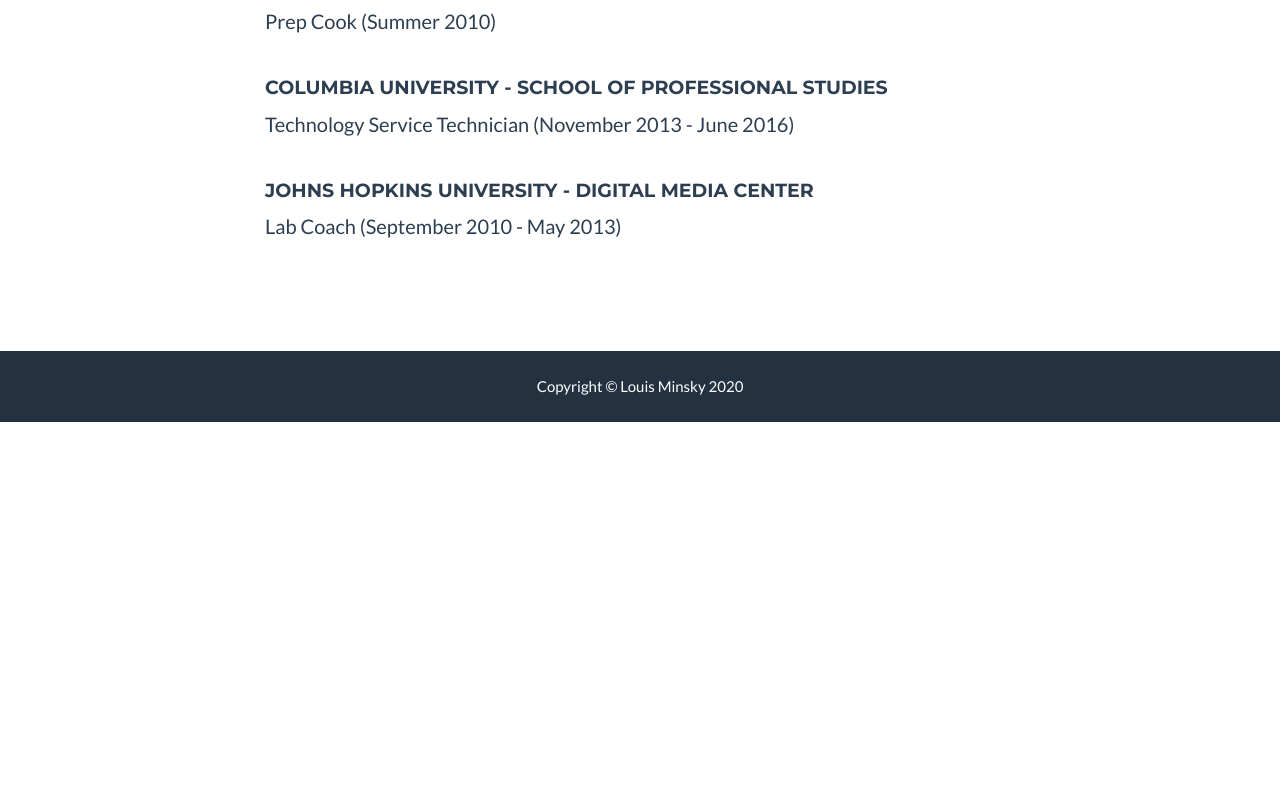
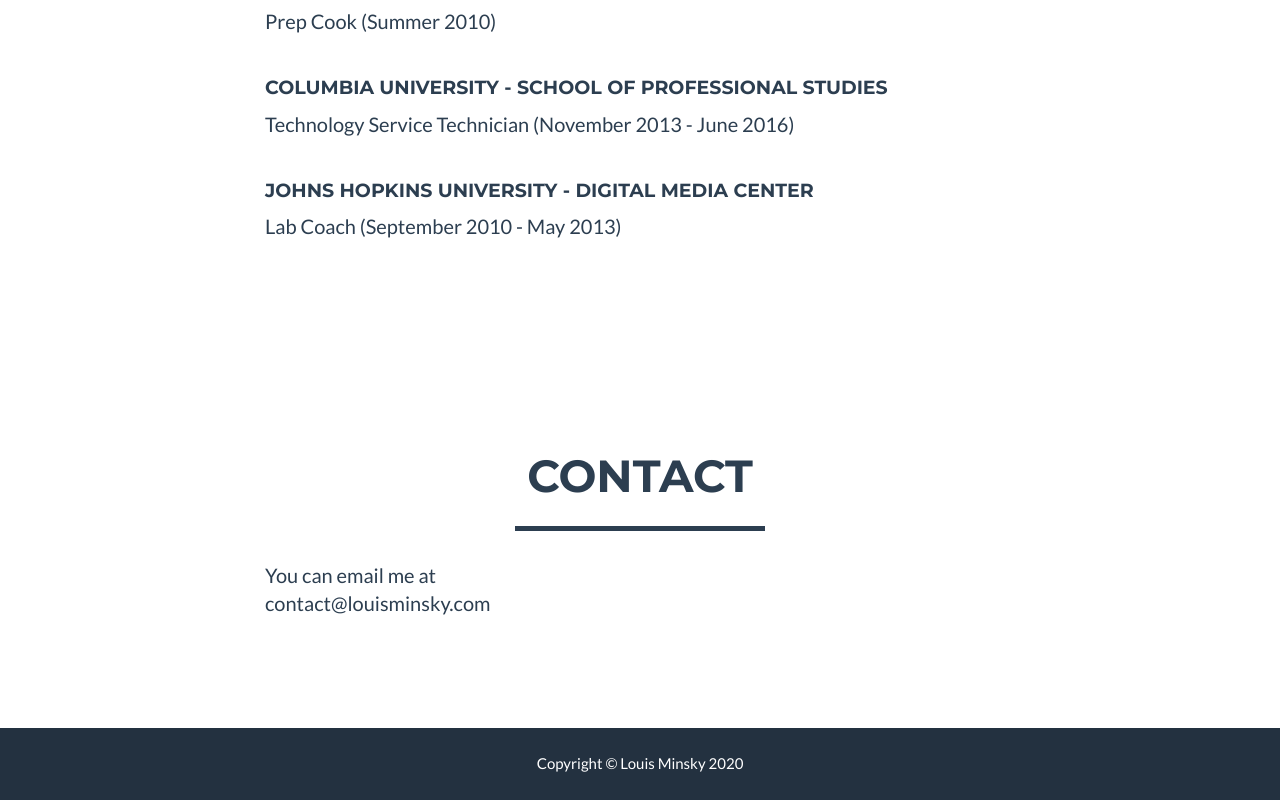
Before and after one commit to lominsky/louisminsky.com, a plain HTML site: page index.html in a window 1280 px wide. Shown: the part 1968-2768 px from the top of the page. Before the commit the page ends 2390 px from the top, so only its background shows below. Drawn offline with nearby package versions, Linux system fonts and the light colour scheme.

Commit message:
Update index.html

```diff
--- a/index.html
+++ b/index.html
@@ -53,6 +53,9 @@
                     </li>
                     <li class="page-scroll">
                         <a href="#work">Work</a>
+                    </li>
+                    <li class="page-scroll">
+                        <a href="#contact">Contact</a>
                     </li>
                 </ul>
             </div>
@@ -216,6 +219,23 @@
                 <div class="col-lg-10 col-lg-offset-2">
                     <h4>Johns Hopkins University - Digital Media Center</h4>
                     <p>Lab Coach (September 2010 -  May 2013)</p>
+                </div>
+            </div>
+        </div>
+    </section>
+
+    <!-- Contact Section -->
+    <section class="success" id="contact">
+        <div class="container">
+            <div class="row">
+                <div class="col-lg-12 text-center">
+                    <h2>Contact</h2>
+                    <hr class="star-primary">
+                </div>
+            </div>
+            <div class="row">
+                <div class="col-lg-4 col-lg-offset-2">
+                    <p>You can email me at <a href="mailto:contact@louisminsky.com">contact@louisminsky.com</a></p>
                 </div>
             </div>
         </div>
```
